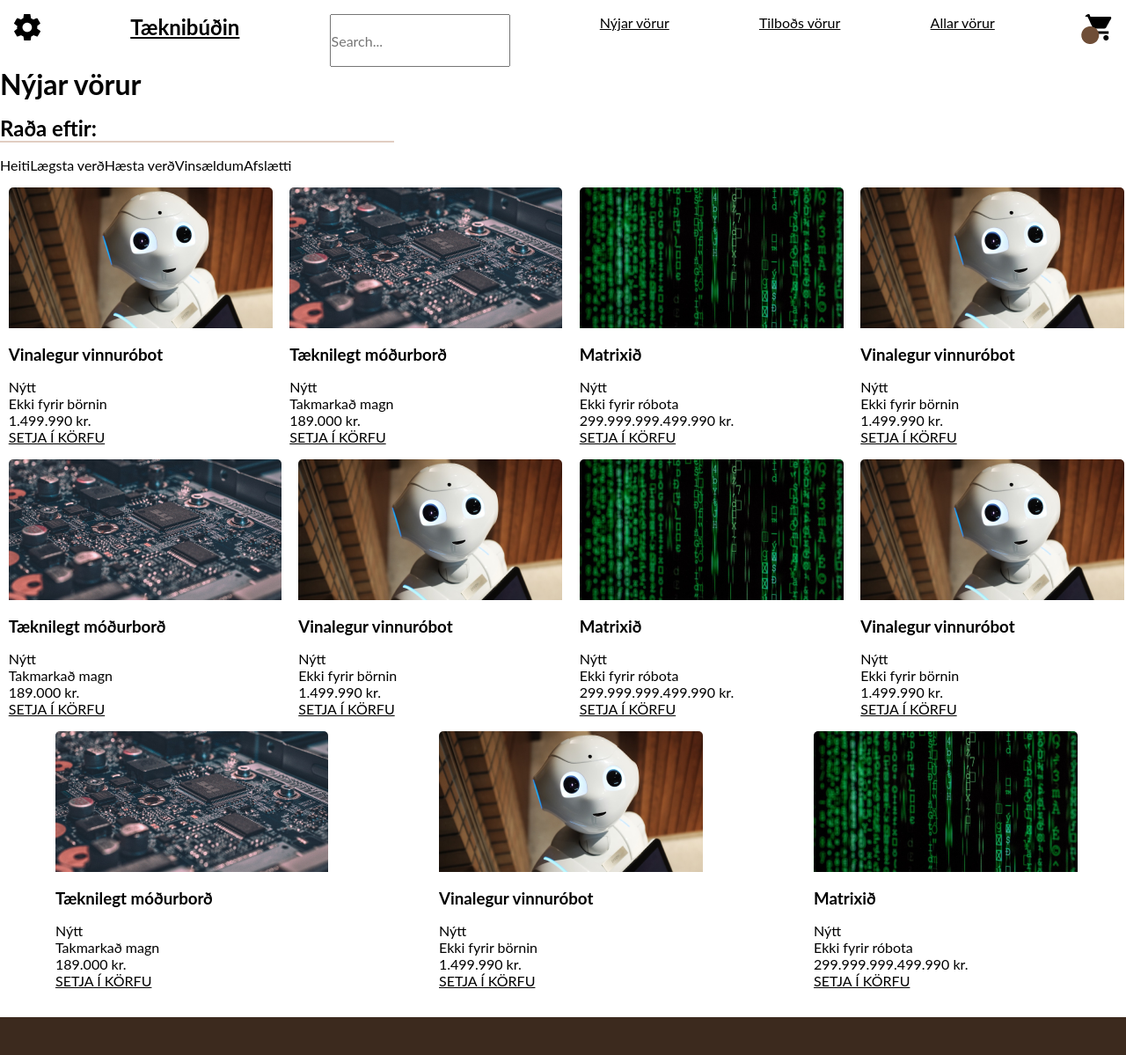
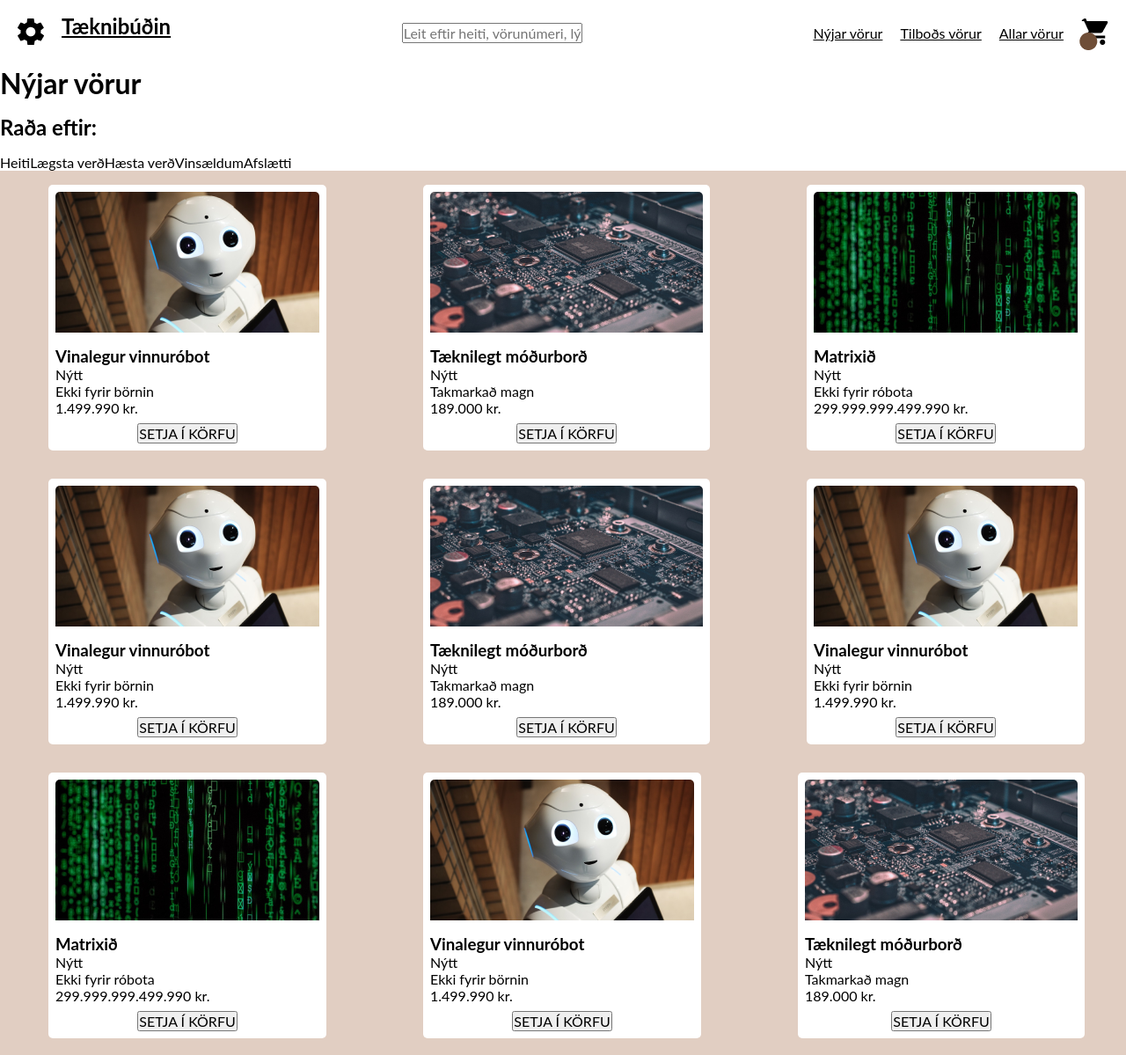
Before and after one commit to BFN03/Hopverk1, a plain HTML site: page Vörulisti.html in a window 1280 px wide. Shown: the top 1199 px of the page at 88% size. Drawn offline with Linux system fonts and the light colour scheme.

Commit message:
Nav bar tilbúið

```diff
--- a/Vörulisti.html
+++ b/Vörulisti.html
@@ -7,29 +7,28 @@
     <title>Nýjar vörur</title>
 </head>
 <body>
-  <nav class="nav">
-    <ul>
-      <li>
-        <a href="index.html"><img src="img/Logo.png" alt="Logo"></a>
-      </li>
-      <li>
-        <a href="index.html"
-          ><h2><b>Tæknibúðin</b></h2></a>
-      </li>
-      <li><input type="text" name="leita" placeholder="Search..."></li>
-      <li><a href="Vörulisti.html">Nýjar vörur</a></li>
-      <li><a href="tilbods.html">Tilboðs vörur</a></li>
-      <li><a href="allar.html">Allar vörur</a></li>
-      <li>
-        <a href="karfa.html"
-          ><a href="karfa.html">
-            <div class="container"></div>
-            <img src="img/Cart_icon.png" alt="karfa">
-            <img src="img/cart_count_background.png" class="image2" alt="tala"></a>
-          </div></a>
-      </li>
-    </ul>
-  </nav>
+  <nav>
+    <div class="navbar">
+      <div class="left-options">
+        <div class="nav-item"><a href="index.html"><img src="img/Logo.png" alt="Logo"></a></div>
+        <div class="nav-item"><a href="index.html" ><h1><strong>Tæknibúðin</strong></h1></a></div>
+      </div>
+      <div class="center-options">
+        <div class="nav-item"><input type="text" name="leita" placeholder="Leit eftir heiti, vörunúmeri, lýsingu o.fl."></div>
+      </div>
+      <div class="right-options">
+        <div class="nav-item"><a href="Vörulisti.html">Nýjar vörur</a></div>
+        <div class="nav-item"><a href="tilbods.html">Tilboðs vörur</a></div>
+        <div class="nav-item"><a href="allar.html">Allar vörur</a></div>
+        <div class="nav-item"><a href="karfa.html">
+          <div class="container"></div>
+          <img src="img/Cart_icon.png" alt="karfa">
+          <img src="img/cart_count_background.png" class="image2" alt="tala"></a></div>
+      </div>
+    </div>
+
+
+    </nav>
         <header><h1>Nýjar vörur</h1></header>
         <main>
             <section>
@@ -46,85 +45,130 @@
                 </div>
             </div>
             </section>
-            <section id="Vörulisti">
+            <section class="Vörulisti">
                 <div class="boxes">
+
                     <div class="boxR">
+                      <div class="box">
                 <img src="img/Robot.png" alt="vara">
       <h3>Vinalegur vinnuróbot</h3>
       <p>Nýtt</p><p>Ekki fyrir börnin</p>
       <p>1.499.990 kr.</p>
-      <a href="karfa.html">SETJA Í KÖRFU</a>
+      <div class="buttons">
+      <button>SETJA Í KÖRFU</button>
     </div>
+  </div>
+</div>
     <div class="boxT">
+      <div class="box">
       <img src="img/Motherboard.png" alt="vara">
       <h3>Tæknilegt móðurborð</h3>
       <p>Nýtt</p><p>Takmarkað magn</p>
       <p>189.000 kr.</p>
-      <a href="karfa.html">SETJA Í KÖRFU</a>
+      <div class="buttons">
+      <button>SETJA Í KÖRFU</button>
     </div>
+  </div>
+</div>
       <div class="boxM">
+        <div class="box">
       <img src="img/Matrix.png" alt="vara">
       <h3>Matrixið</h3>
       <p>Nýtt</p><p>Ekki fyrir róbota</p>
       <p>299.999.999.499.990 kr.</p>
-      <a href="karfa.html">SETJA Í KÖRFU</a>
+      <div class="buttons">
+      <button>SETJA Í KÖRFU</button>
+    </div>
+      </div>
     </div>
     <div class="boxR">
+      <div class="box">
       <img src="img/Robot.png" alt="vara">
       <h3>Vinalegur vinnuróbot</h3>
       <p>Nýtt</p><p>Ekki fyrir börnin</p>
       <p>1.499.990 kr.</p>
-      <a href="karfa.html">SETJA Í KÖRFU</a>
+      <div class="buttons">
+      <button>SETJA Í KÖRFU</button>
     </div>
+    </div>
+  </div>
     <div class="boxT">
+      <div class="box">
       <img src="img/Motherboard.png" alt="vara">
       <h3>Tæknilegt móðurborð</h3>
       <p>Nýtt</p><p>Takmarkað magn</p>
       <p>189.000 kr.</p>
-      <a href="karfa.html">SETJA Í KÖRFU</a>
+      <div class="buttons">
+      <button>SETJA Í KÖRFU</button>
     </div>
+    </div>
+  </div>
     <div class="boxR">
+      <div class="box">
       <img src="img/Robot.png" alt="vara">
       <h3>Vinalegur vinnuróbot</h3>
       <p>Nýtt</p><p>Ekki fyrir börnin</p>
       <p>1.499.990 kr.</p>
-      <a href="karfa.html">SETJA Í KÖRFU</a>
+      <div class="buttons">
+      <button>SETJA Í KÖRFU</button>
     </div>
+    </div>
+  </div>
     <div class="boxM">
+      <div class="box">
       <img src="img/Matrix.png" alt="vara">
       <h3>Matrixið</h3>
       <p>Nýtt</p><p>Ekki fyrir róbota</p>
       <p>299.999.999.499.990 kr.</p>
-      <a href="karfa.html">SETJA Í KÖRFU</a>
+      <div class="buttons">
+      <button>SETJA Í KÖRFU</button>
+    </div>
+  </div>
     </div>
     <div class="boxR">
+      <div class="box">
       <img src="img/Robot.png" alt="vara">
       <h3>Vinalegur vinnuróbot</h3>
       <p>Nýtt</p><p>Ekki fyrir börnin</p>
       <p>1.499.990 kr.</p>
-      <a href="karfa.html">SETJA Í KÖRFU</a>
+      <div class="buttons">
+      <button>SETJA Í KÖRFU</button>
+    </div>
+  </div>
     </div>
     <div class="boxT">
+      <div class="box">
       <img src="img/Motherboard.png" alt="vara">
       <h3>Tæknilegt móðurborð</h3>
       <p>Nýtt</p><p>Takmarkað magn</p>
       <p>189.000 kr.</p>
-      <a href="karfa.html">SETJA Í KÖRFU</a>
+      <div class="buttons">
+      <button>SETJA Í KÖRFU</button>
+    </div>
+  </div>
     </div>
     <div class="boxR">
+      <div class="box">
       <img src="img/Robot.png" alt="vara">
       <h3>Vinalegur vinnuróbot</h3>
       <p>Nýtt</p><p>Ekki fyrir börnin</p>
       <p>1.499.990 kr.</p>
-      <a href="karfa.html">SETJA Í KÖRFU</a>
+      <div class="buttons">
+      <button>SETJA Í KÖRFU</button>
+    </div>
+  </div>
     </div>
 <div class="boxM">
+  <div class="box">
       <img src="img/Matrix.png" alt="vara">
       <h3>Matrixið</h3>
       <p>Nýtt</p><p>Ekki fyrir róbota</p>
       <p>299.999.999.499.990 kr.</p>
-      <a href="karfa.html">SETJA Í KÖRFU</a>
+      <div class="buttons">
+      <button>SETJA Í KÖRFU</button>
     </div>
+  </div>
+</div>
 </div>
 
             </section>
--- a/styles.css
+++ b/styles.css
@@ -68,9 +68,7 @@
     color: inherit;
   }
 
-  h2,
-  h3,
-  section {
+  main h2 {
     margin-bottom: 1rem;
   }
 
@@ -98,7 +96,6 @@
 
   }
   .backg {
-
     background-image: url('https://www.intel.com/content/dam/www/central-libraries/us/en/images/2023-08/unsplash-computer-cables-photo-rwd.jpg');
     background-size: cover;
     background-position: bottom;
@@ -106,7 +103,7 @@
     height: 565px;
     gap: 10px;
     object-position: 50% 100%;
-   opacity: 0.5;
+    opacity: 1;
     width: 100%;
   }
 
@@ -207,8 +204,8 @@ color: #000000;
 }
 .image2 {
   position: absolute;
-  right: 30px;
-  top: 30px;
+  right: 32px;
+  top: 37px;
 
 }
 
@@ -244,7 +241,10 @@ color: #000000;
 
     padding-bottom: 7rem;
   }
-
+  .Vörulisti   {
+    background-color: #E1CEC2;
+    padding-top: 1rem;
+  }
   /** Fótur **/
 
 
@@ -258,11 +258,11 @@ color: #000000;
     background: #3C2A1E;
     padding: 20px;
     position: relative;
-    clip-path: polygon(0% 35%, 100% 0, 100% 100%, 0% 100%);
+    clip-path: polygon(0% 30%, 100% 0, 100% 100%, 0% 100%);
 
   }
   .padder {
-    padding-top: 5rem;
+    padding-top: 10rem;
   }
   .padder2 {
     padding-top: 2rem;
@@ -288,7 +288,12 @@ color: #000000;
 
   }
 
-  section h2 {
+  .footer h2 {
+    border-bottom: 2px solid #E1CEC2;
+    width: 448px;
+
+  }
+  .footer2 h2 {
     border-bottom: 2px solid #E1CEC2;
     width: 448px;
 
@@ -496,3 +501,31 @@ color: #000000;
     display: flex;
     flex-direction: column;
   }
+
+  .navbar {
+    display: flex;
+    justify-content: space-between;
+    align-items: center;
+
+
+    padding: 10px;
+  }
+
+  .nav-item {
+    padding: 5px 10px;
+  }
+
+  .left-options {
+    display: flex;
+    align-items: center;
+  }
+
+  .center-options {
+    text-align: center;
+  }
+
+  .right-options {
+    display: flex;
+    align-items: center;
+    justify-content: flex-end;
+  }
```
Also changed, not shown: index.html (+20 -21 lines), karfa.html (+22 -23 lines).
